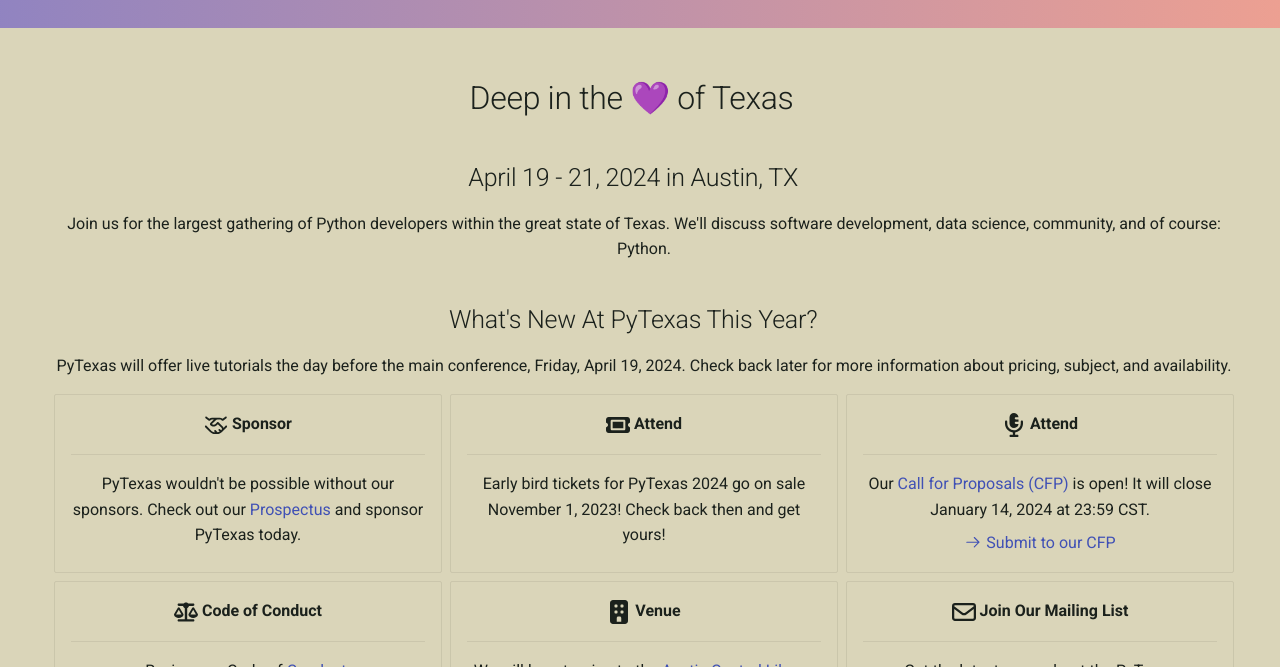
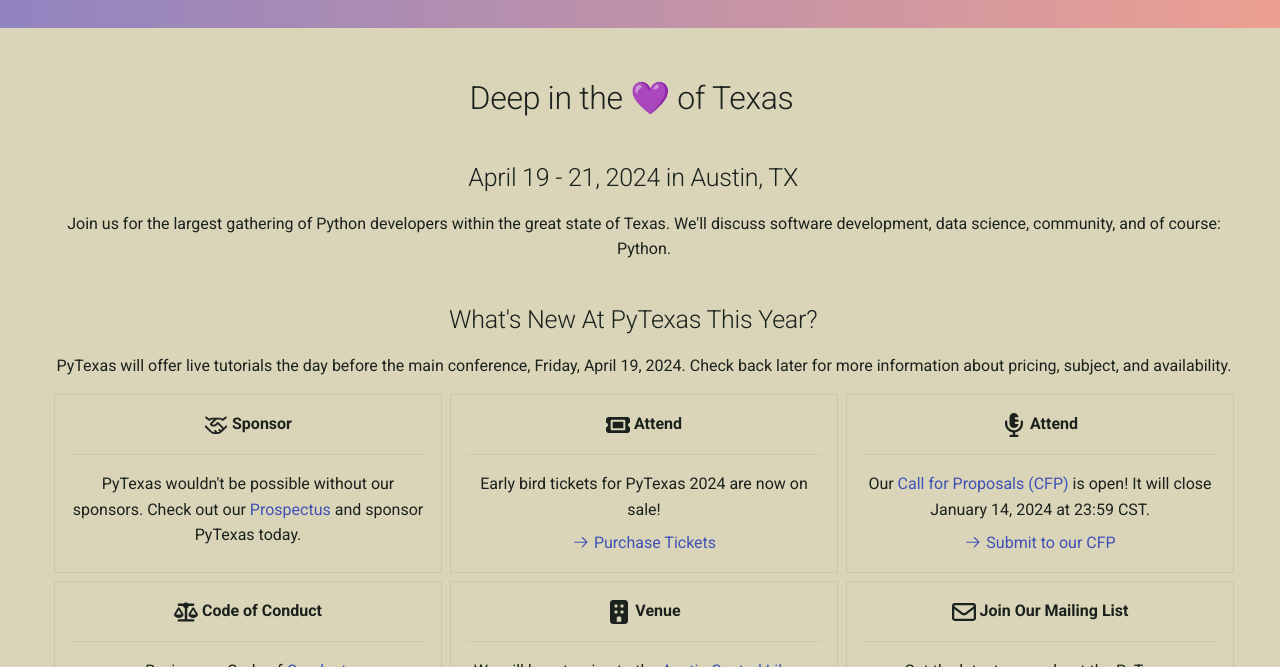
Before and after one commit to pytexas/2024, an MkDocs documentation site: the page built from docs/index.md, in a window 1280 px wide and 1400 px high. Shown: the part 733-1400 px from the top of the window. Built offline with MkDocs 1.6.1 and Material for MkDocs 9.7.7, drawn with Linux system fonts in a browser that asks for light colours; comment, search, counter and statistics services are not loaded.

Commit message:
early bird tickets

```diff
--- a/docs/index.md
+++ b/docs/index.md
@@ -26,8 +26,9 @@
 
     ---
 
-    Early bird tickets for PyTexas 2024 go on sale November 1, 2023! Check
-    back then and get yours!
+    Early bird tickets for PyTexas 2024 are now on sale!
+
+    [:octicons-arrow-right-24: Purchase Tickets](https://pretix.eu/pytexas/2024/)
 
 -   :fontawesome-solid-microphone-lines:{ .lg .middle} __Attend__
 
--- a/overrides/home.html
+++ b/overrides/home.html
@@ -28,6 +28,9 @@
         <a href="https://pretalx.com/pytexas-2024/" class="pytx-button pytx-button--primary">
             Submit to our CFP
         </a>
+        <a href="https://pretix.eu/pytexas/2024/" class="pytx-button pytx-button--primary">
+          Purchase Tickets
+      </a>
     </div>
 </div>
 {% endblock %}
```
Also changed, not shown: docs/attend.md (+2 -1 lines), docs/schedule/speaking.md (+1 -1 lines).
